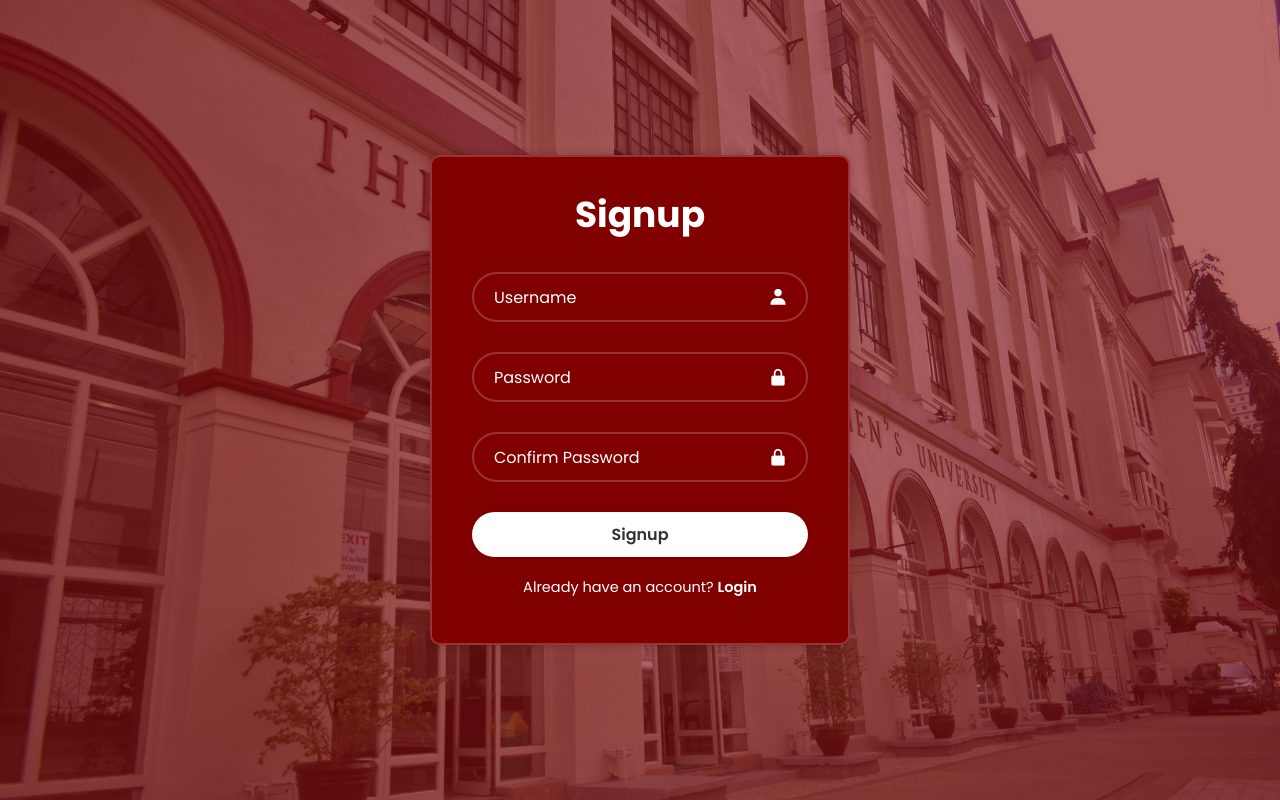
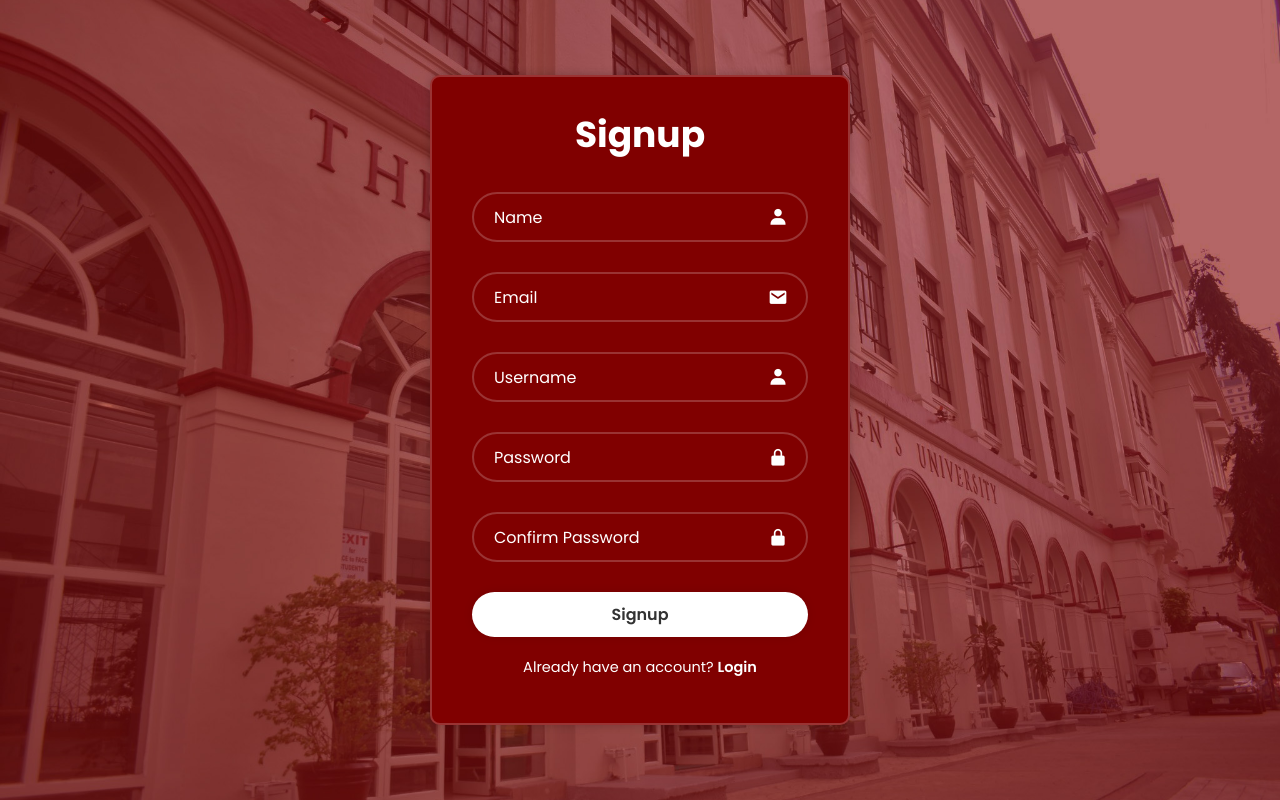
Before and after one commit to Zandaa1/PWU_PointsQR, a PHP site: page /signup.php in a window 1280 px wide. Run offline with PHP 8.4, Linux system fonts and the light colour scheme.

Commit message:
Add name and email fields to signup form and update user registration logic

```diff
--- a/scan_qr_code.php
+++ b/scan_qr_code.php
@@ -161,6 +161,7 @@ if ($_SERVER["REQUEST_METHOD"] == "POST") {
             <div id="qr-reader"></div>
             <div id="qr-reader-results">
                 <?php if ($scan_result) { ?>
+                    <br>
                     <div class="alert alert-info" role="alert">
                         <?php echo $scan_result; ?>
                     </div>
--- a/signup.php
+++ b/signup.php
@@ -8,6 +8,8 @@ if ($_SERVER["REQUEST_METHOD"] == "POST") {
     $username = mysqli_real_escape_string($link, $_POST['username']);
     $password = mysqli_real_escape_string($link, $_POST['password']);
     $confirm_password = mysqli_real_escape_string($link, $_POST['confirm_password']);
+    $name = mysqli_real_escape_string($link, $_POST['name']);
+    $email = mysqli_real_escape_string($link, $_POST['email']);
 
     if ($password !== $confirm_password) {
         $error = "Passwords do not match!";
@@ -19,7 +21,8 @@ if ($_SERVER["REQUEST_METHOD"] == "POST") {
             $error = "Username already exists!";
         } else {
             // Store the password as plain text (not recommended)
-            $sql_insert = "INSERT INTO users (username, password) VALUES ('$username', '$password')";
+            // Store the password as plain text (not recommended for security reasons)
+            $sql_insert = "INSERT INTO users (username, password, name, email) VALUES ('$username', '$password', '$name', '$email')";
 
             if (mysqli_query($link, $sql_insert)) {
                 $success = "Account created successfully! You can now <a href='login_revamped.php'>login</a>.";
@@ -174,6 +177,16 @@ if ($_SERVER["REQUEST_METHOD"] == "POST") {
         <form method="POST" action="">
             <h1>Signup</h1>
             <div class="input-box">
+                <input type="text" placeholder="Name" name="name" id="name" required>
+                <i class='bx bxs-user'></i>
+            </div>
+
+            <div class="input-box">
+                <input type="email" placeholder="Email" name="email" id="email" required>
+                <i class='bx bxs-envelope'></i>
+            </div>
+
+            <div class="input-box">
                 <input type="text" placeholder="Username" name="username" id="username" required>
                 <i class='bx bxs-user'></i>
             </div>
```
Also changed, not shown: index.php (line endings or trailing spaces).
